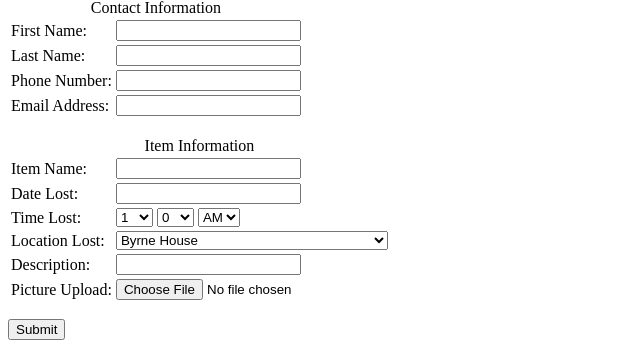
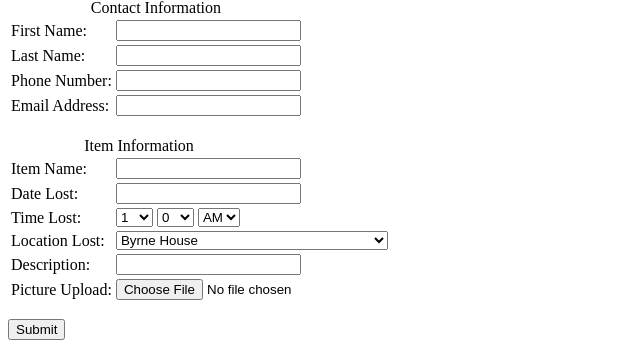
Before and after one commit to TeamMidas/Limbo, a PHP site: page /lost.php in a window 1280 px wide. Shown: the part 131-475 px from the top of the page, without its empty margins (0-640 px from the left). Run offline with PHP 8.4, Linux system fonts and the light colour scheme; data comes from the database, SQL or seed files in the repository; some libraries are stand-ins or nearby versions.

Commit message:
center aligned title

```diff
--- a/lost.php
+++ b/lost.php
@@ -163,7 +163,7 @@ if ($_SERVER[ 'REQUEST_METHOD' ] == 'POST') {
 <br>
 
 <table>
-	<caption>Item Information</caption>
+	<caption style='width:262px'>Item Information</caption>
 	<tr>
 		<td>Item Name:</td><td><input type="text" name="item_name" value="<?php if (isset($_POST['item_name'])) echo $_POST['item_name']; ?>" ></td>
 	</tr>
```
